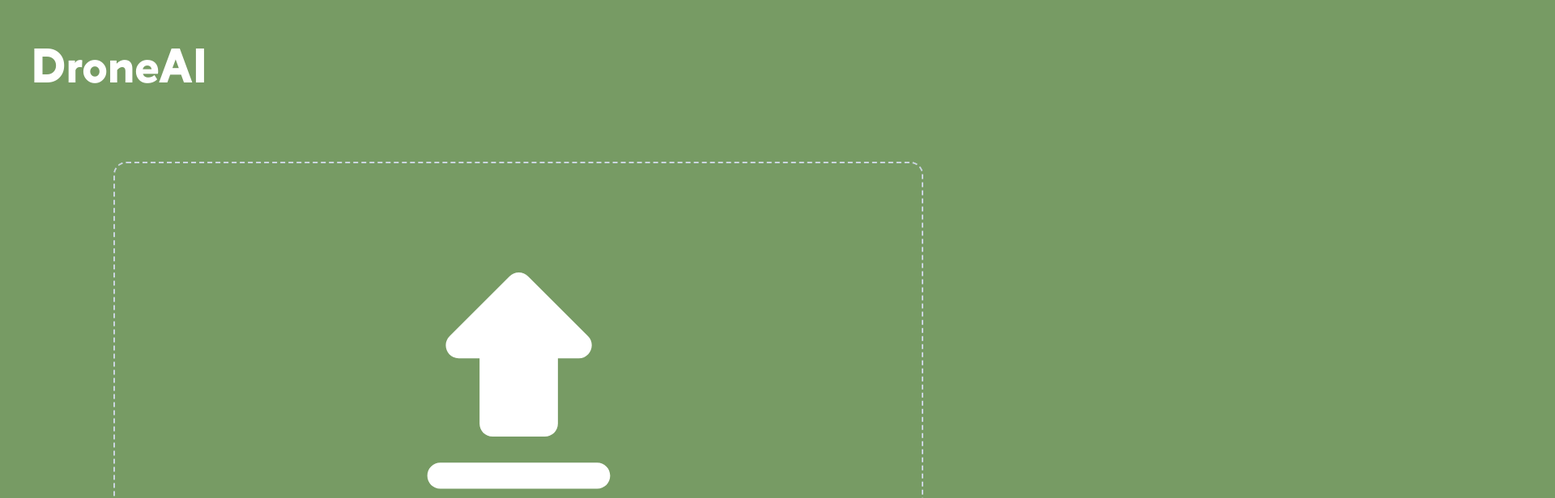
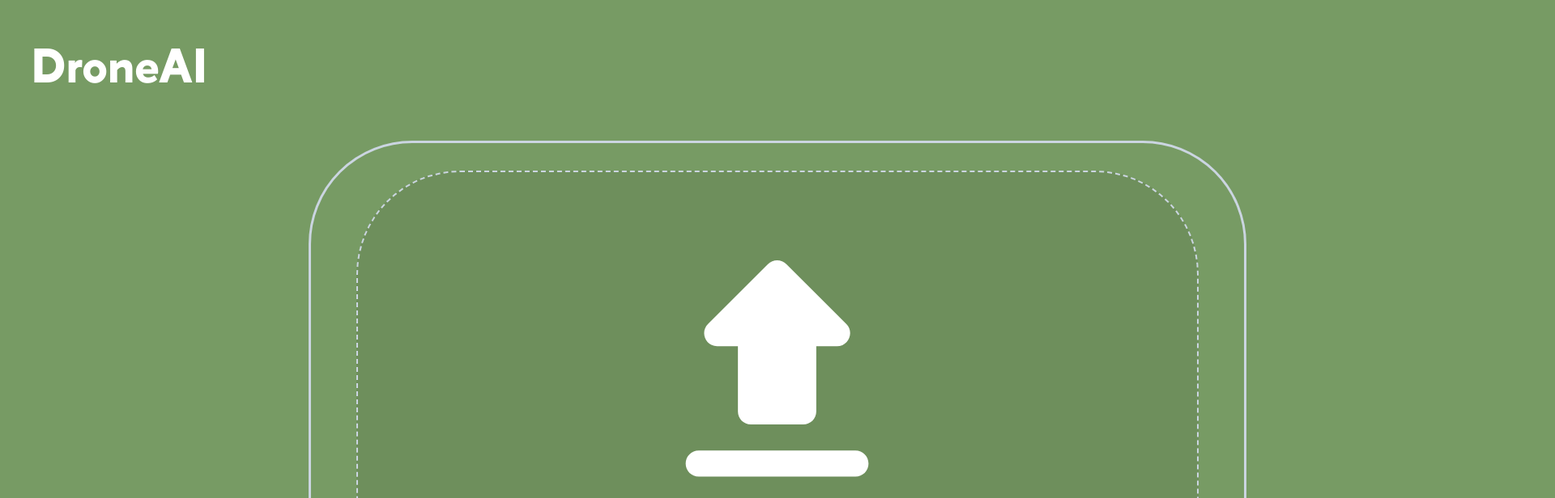
Before and after one commit to yalpcode/Sky-Eye, a React (Create React App) app in the folder my-app/: page / in a window 1280 px wide. Shown: the top 616 px of the page at 81% size, 1920 px wide, since content can reach past the window. Built offline with nearby package versions, Linux system fonts and the light colour scheme.

Commit message:
style and delete request

```diff
--- a/my-app/src/homepage/index.jsx
+++ b/my-app/src/homepage/index.jsx
@@ -4,26 +4,13 @@ import "./index.scss";
 
 const fileTypes = ["MOV", "MP4"];
 
-async function sendPostRequest(url, data, redirectUrl) {
-    try {
-        const formData = new FormData();
-        formData.append('file', data.file[0]);
-
-        const response = await fetch(url, {
-            method: 'POST',
-            body: formData,
-        });
-
-        if (response.ok) {
-            const result = await response.json();
-            console.log('Успешный POST-запрос:', result);
-            window.location.href = redirectUrl;
-        } else {
-            console.error('Ошибка POST-запроса:', response.status);
-        }
-    } catch (error) {
-        console.error('Ошибка POST-запроса:', error);
-    }
+async function handleFile(file) {
+    const url = "/video-proccesor"; // URL страницы для перенаправления
+    const link = document.createElement('a');
+    link.href = url;
+    link.download = file.name; // (необязательно)
+    link.href += "?file=" + encodeURIComponent(file.name); // Добавление файла в URL
+    link.click();
 }
 
 function DragDrop() {
@@ -49,7 +36,7 @@ function DragDrop() {
         e.stopPropagation();
         setDragActive(false);
         if (e.dataTransfer.files && e.dataTransfer.files[0]) {
-            sendPostRequest("/get_files", { "file": e.dataTransfer.files }, "/ok")
+            handleFile(e.dataTransfer.files[0])
         }
     };
 
@@ -57,7 +44,7 @@ function DragDrop() {
     const handleChange = function (e) {
         e.preventDefault();
         if (e.target.files && e.target.files[0]) {
-            sendPostRequest("/get_files", { "file": e.target.files }, "/ok")
+            handleFile(e.target.files[0])
         }
     };
 
@@ -71,6 +58,7 @@ function DragDrop() {
             <div className="name">
                 <h1>DroneAI</h1>
             </div>
+            <div className="form">
                 <div className="input-form">
                     <form id="form-file-upload" onDragEnter={handleDrag} onSubmit={(e) => e.preventDefault()}>
 
@@ -87,6 +75,7 @@ function DragDrop() {
                         {dragActive && <div id="drag-file-element" onDragEnter={handleDrag} onDragLeave={handleDrag} onDragOver={handleDrag} onDrop={handleDrop}></div>}
                     </form>
                 </div>
+            </div>
         </body>
 
     );
--- a/my-app/src/homepage/index.scss
+++ b/my-app/src/homepage/index.scss
@@ -6,6 +6,14 @@
 body {
     background-color: #779B64;
     vertical-align: middle;
+}
+
+.form {
+    padding-top: 1%;
+    width: 1920px;
+    height: 800px;
+    display: flex;
+    justify-content: center;
 }
 
 .name {
@@ -17,12 +25,12 @@ body {
 }
 
 #form-file-upload {
-    margin-top: 3%;
     display: flex;
     align-content: center;
+    align-items: center;
     justify-content: center;
-    height: 350px;
-    width: 1000px;
+    height: 100%;
+    width: 100%;
     max-width: 100%;
     text-align: center;
     position: relative;
@@ -36,11 +44,16 @@ body {
 }
 
 .input-form {
-    height: 100%;
-    width: 100%;
+    height: 90%;
+    width: 60%;
     display: flex;
     justify-content: center;
     align-content: center;
+    align-items: center;
+    border-width: 3px;
+    border-radius: 8rem;
+    border-style:solid;
+    border-color: #cbd5e1;
 }
 
 #input-file-upload {
@@ -48,17 +61,17 @@ body {
 }
 
 #label-file-upload {
-    height: 200%;
-    width: 100%;
+    height: 90%;
+    width: 90%;
     display: flex;
     flex-direction: column;
     align-items: center;
     justify-content: center;
     border-width: 2px;
-    border-radius: 1rem;
+    border-radius: 8rem;
     border-style: dashed;
     border-color: #cbd5e1;
-    background-color: #779B64;
+    background-color: #6e8f5c;
 }
 
 #label-file-upload.drag-active {
```
Lines whose indentation alone changed are shown as unchanged.
